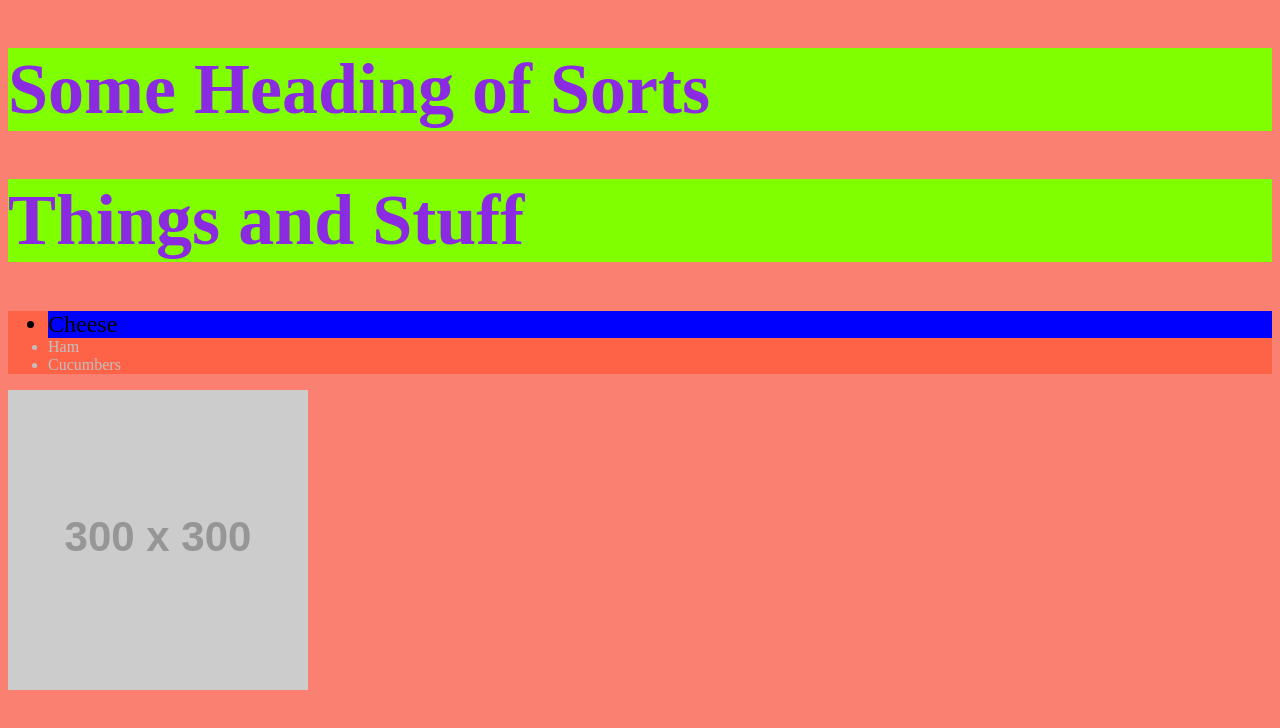
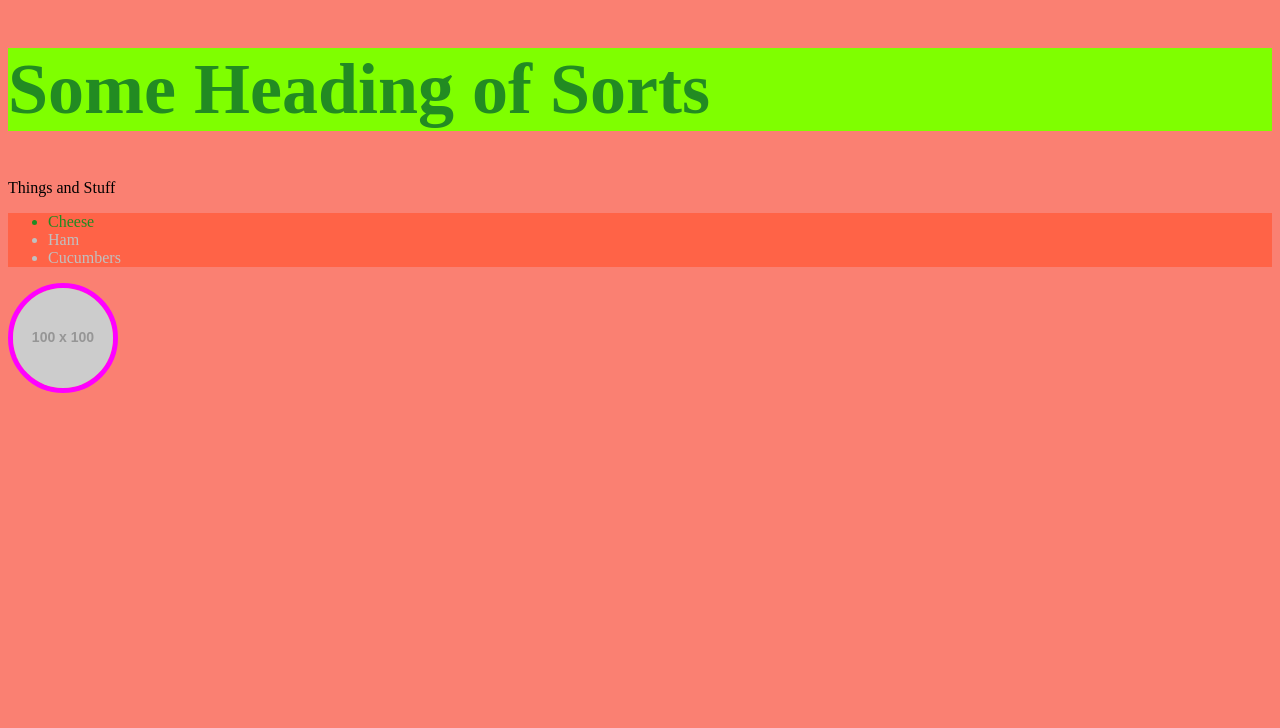
Before and after one commit to Bdemers1055/css-shenanigans, a plain HTML site: page index.html in a window 1280 px wide. Drawn offline with Linux system fonts and the light colour scheme; placeholder pictures from the web are drawn by us.

Commit message:
changed selectors to classes and demonstrated the use of multiple classes and explored use of ids dos and donts

```diff
--- a/index.html
+++ b/index.html
@@ -8,13 +8,15 @@
     <link rel="stylesheet" href="main.css">
 </head>
 <body>
-    <h1>Some Heading of Sorts</h1>
-    <h1>Things and Stuff</h1>
+    <h1 class="big-green-heading font-forestgreen">Some Heading of Sorts</h1>
+    <p class="little-blue-heading">Things and Stuff</p>
     <ul>
-        <li style="background-color: blue; color: black; font-size: 1.5em;">Cheese</li>
+        <li class="font-forestgreen">Cheese</li>
         <li>Ham</li>
         <li>Cucumbers</li>
     </ul>
-    <img src="http://placehold.it/300x300" alt="Placeholder image">
+    <img id="amazing" src="http://placehold.it/100x100" alt="Placeholder image">
+    <!-- <img id="amazing" src="http://placehold.it/100x100" alt="Placeholder image"> -->
+
 </body>
 </html>
--- a/main.css
+++ b/main.css
@@ -1,15 +1,21 @@
 body {
     background-color: salmon;
 }
-h1 {
+.big-green-heading {
     background-color: chartreuse;
-    color: blueviolet !important;
+    color: burlywood;
     font-size: 72px;
 }
 ul {
     background-color: tomato;
     color: silver;
 }
-ul > li:nth-child(1) {
+.font-forestgreen {
     color: forestgreen;
 }
+
+#amazing {
+    border: 5px solid fuchsia;
+    border-radius: 100%;
+    display: block;
+}
```
